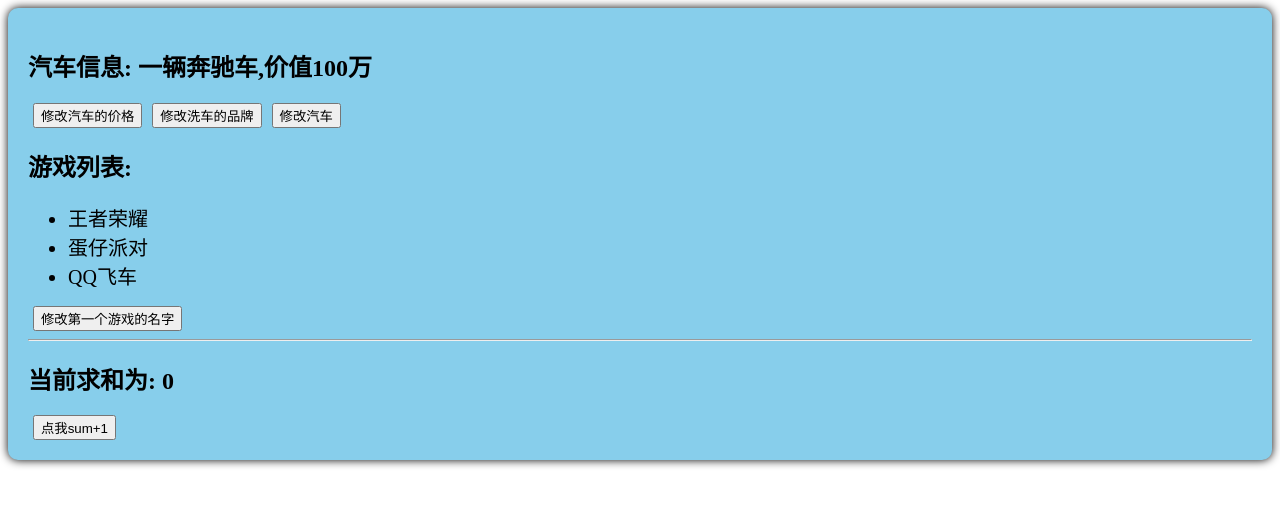
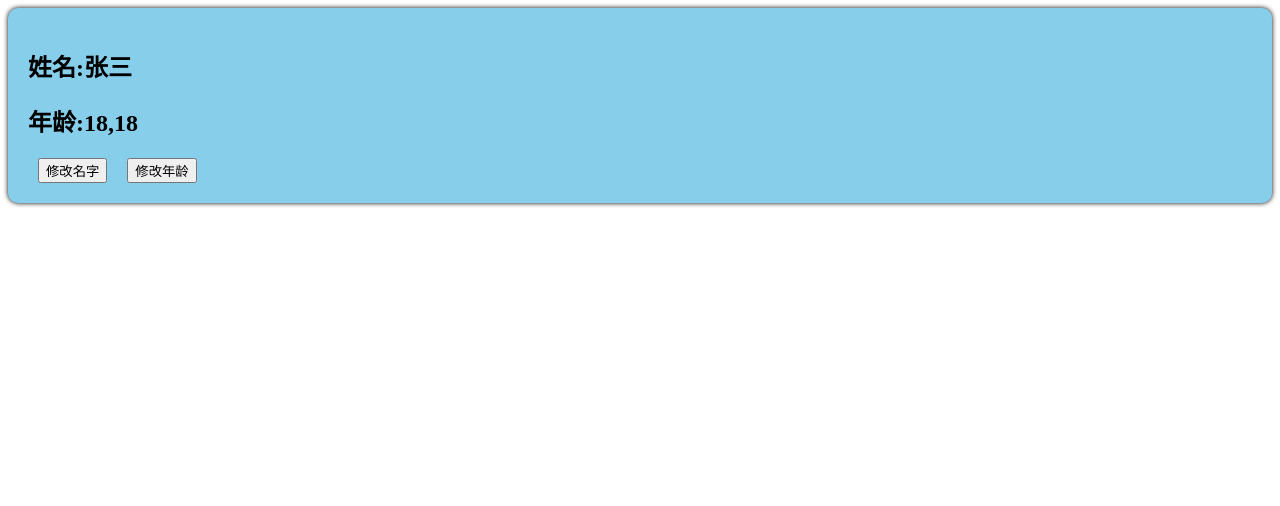
Before and after one commit to wenjuhe/hello_vue3, a Vue app: page / in a window 1280 px wide. Shown: the top 506 px of the page. Built offline with nearby package versions, Linux system fonts and the light colour scheme.

Commit message:
toRefs与toRef

```diff
--- a/src/App.vue
+++ b/src/App.vue
@@ -2,15 +2,15 @@
 
 
 <template>
-  <Person/>
+  <Person2/>
 </template>
 
 
 <script lang="ts">
-  import Person from './components/Person.vue'
+  import Person2 from './components/Person2.vue'
 
   export default {
     name: 'App', //组件名
-    components:{Person} //注册组件
+    components:{Person2} //注册组件
   }
 </script>
--- /dev/null
+++ b/src/components/Person2.vue
@@ -0,0 +1,56 @@
+<template>
+    <div class="person2">
+        <h2>姓名:{{ name }}</h2>
+        <h2>年龄:{{ age }},{{ nl }}</h2>
+        <button @click="changeName">修改名字</button>
+        <button @click="changeAge">修改年龄</button>
+    </div>
+</template>
+
+
+<script lang="ts" setup name="Person2">
+    import {reactive,toRefs,toRef} from 'vue'
+    let person = reactive({
+        name:'张三',
+        age:18,
+    })
+
+    //解构赋值
+    let {name,age} = toRefs(person)
+    console.log(toRefs(person))
+    console.log(name)
+    console.log(age)
+    console.log('***')
+
+    let nl = toRef(person,'age')
+    console.log(nl,nl.value)
+
+
+    console.log(name,age)
+
+    function changeName() {
+        name.value += '~'
+        console.log(name.value,person.name)
+    }
+
+    function changeAge() {
+        age.value += 1
+        console.log(age.value,person.age)
+    }
+
+</script>
+
+<style scoped>
+    .person2 {
+    background-color: skyblue;
+    box-shadow: 0 0 5px;
+    border-radius: 10px;
+    padding: 20px;
+  }
+  button {
+    margin: 0 10px;
+  }
+  li {
+    font-size: 50px;
+  }
+</style>
```
